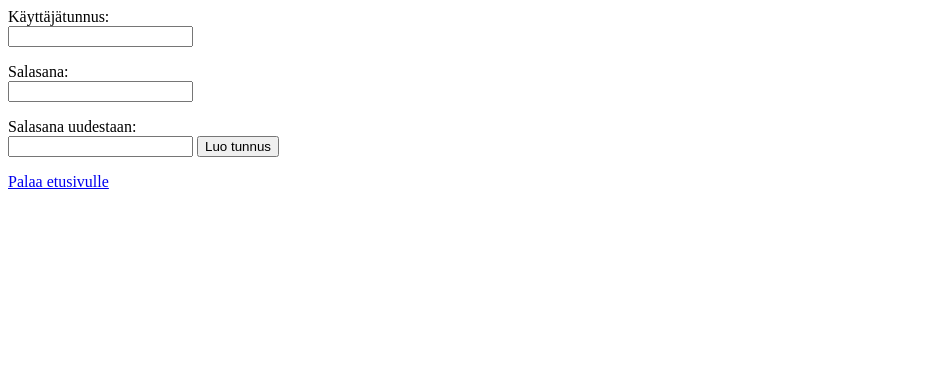
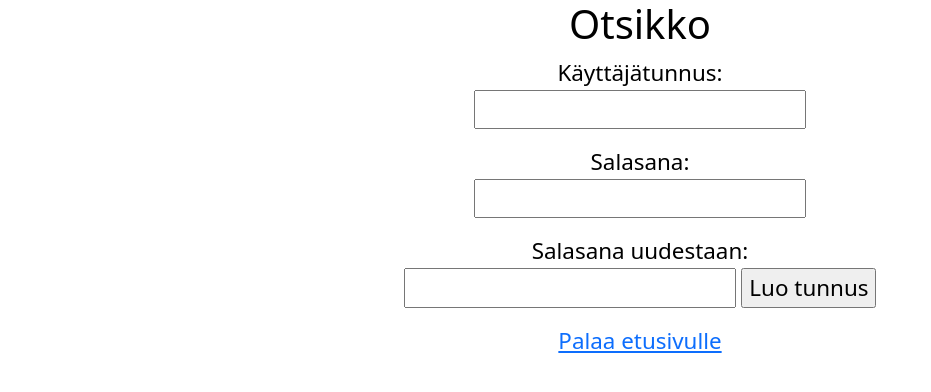
Before and after one commit to Mimi-ctrl/Vuoden-Harmain-Sovellus, a Flask app: page /register in a window 1280 px wide. Shown: the top 392 px of the page, without its empty margins (0-931 px from the left). Run offline with Flask 3, Linux system fonts and the light colour scheme.

Commit message:
bootstrap and fly.io things

```diff
--- a/src/static/main.css
+++ b/src/static/main.css
@@ -1,6 +1,5 @@
 body {
     margin: auto;
-    max-width: 45em;
     font-family: 'Helvetica', 'Arial', sans-serif;
 }
 
@@ -16,3 +15,9 @@ hr {
     height: 2px;
     border: 0;
 }
+
+.register {
+    color: black;
+    font-size: 1.4em;
+    text-align: center;
+}
--- a/src/templates/errors.html
+++ b/src/templates/errors.html
@@ -1,3 +1,6 @@
+{% extends "layout.html" %}
+{% block content %}
 {{ error }}
 <br>
 <a href="/">Palaa etusivulle</a>
+{% endblock %}
--- a/src/templates/register.html
+++ b/src/templates/register.html
@@ -1,3 +1,6 @@
+{% extends "layout.html" %}
+{% block content %}
+<div class="register">
 <form action="/register" method="post">
     <p>
         Käyttäjätunnus: <br><input type="text" name="username" minlength="3" maxlength="20">
@@ -13,3 +16,5 @@
 <p>
     <a href="/">Palaa etusivulle</a>
 </p>
+</div>
+{% endblock %}
```
Also changed, not shown: src/templates/frontpage.html (+7 -1 lines).
